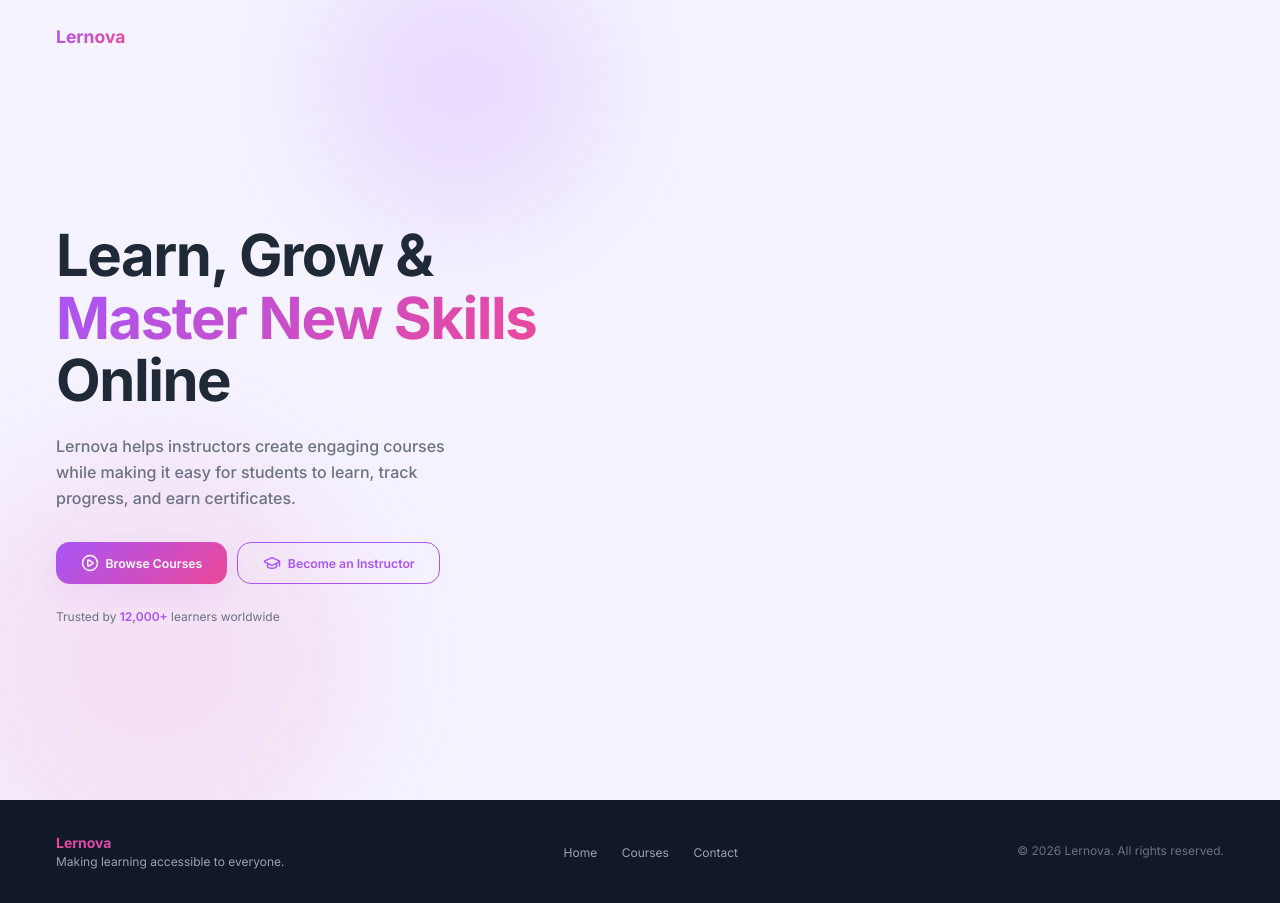
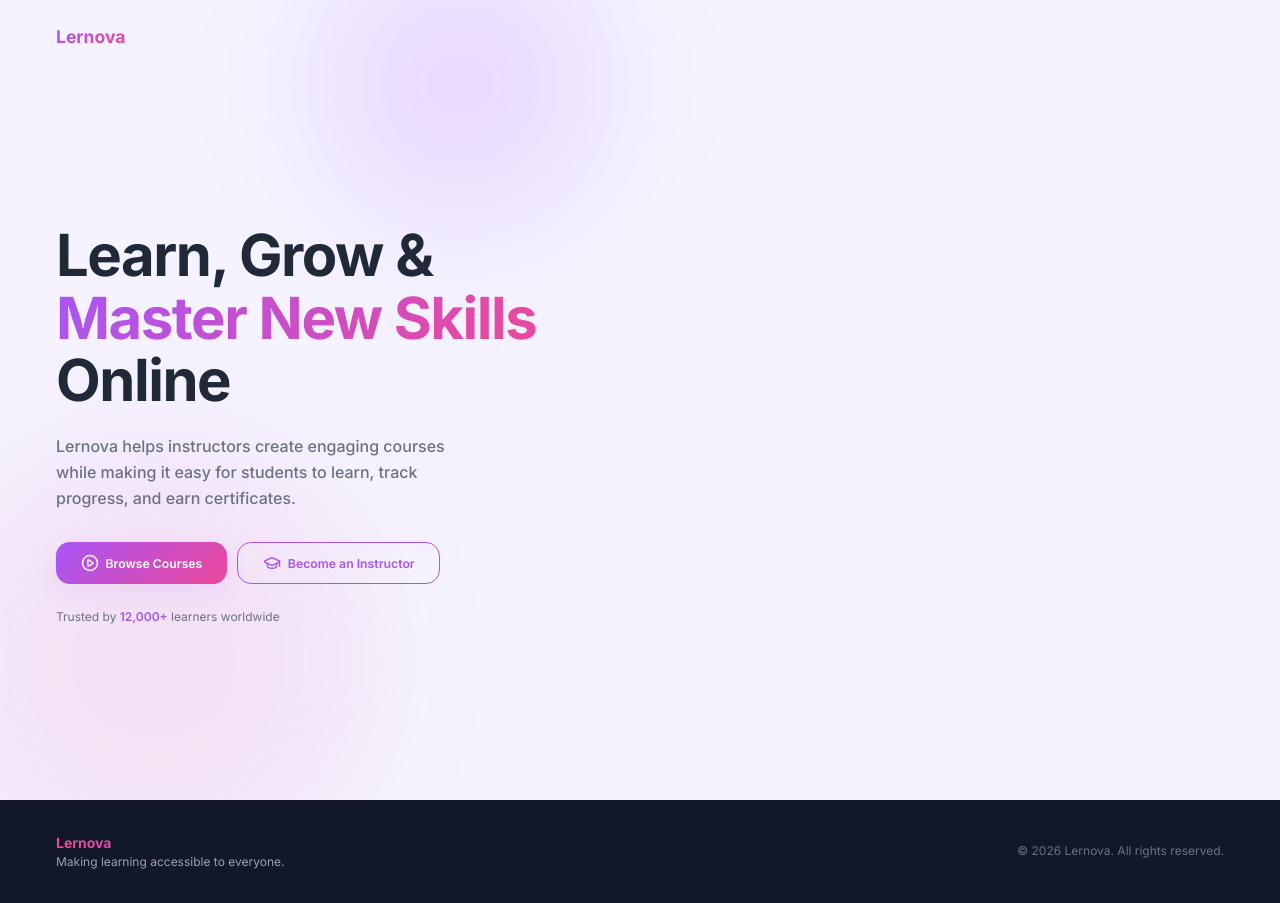
Before and after one commit to Vinaya-16/Lernova, a React (Vite) app in the folder frontend/: page / in a window 1280 px wide. Built offline with nearby package versions, Linux system fonts and the light colour scheme; no server answers.

Commit message:
small change #6

```diff
--- a/frontend/src/LMS.jsx
+++ b/frontend/src/LMS.jsx
@@ -76,13 +76,7 @@ export default function LMS() {
                         <p className="font-bold text-base mb-0.5 bg-gradient-to-r from-secondary to-primary bg-clip-text text-transparent">Lernova</p>
                         <p className="text-caption">Making learning accessible to everyone.</p>
                     </div>
-                    <ul className="flex gap-7 list-none m-0 p-0">
-                        {NAV_LINKS.map((l) => (
-                            <li key={l}>
-                                <a href="#" className="text-caption hover:text-secondary transition">{l}</a>
-                            </li>
-                        ))}
-                    </ul>
+
                     <p className="text-caption text-gray-500">© 2026 Lernova. All rights reserved.</p>
                 </div>
             </footer>
```
